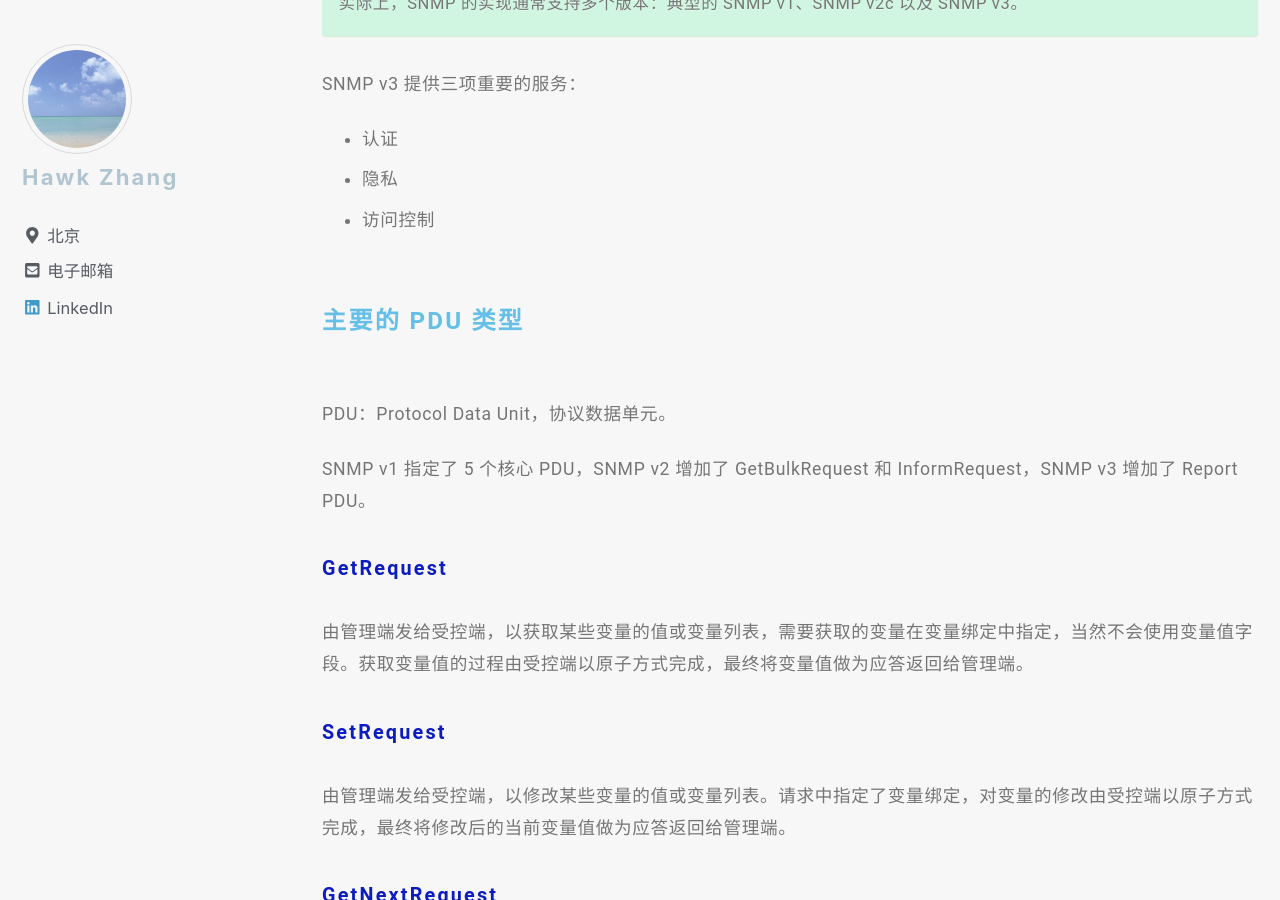
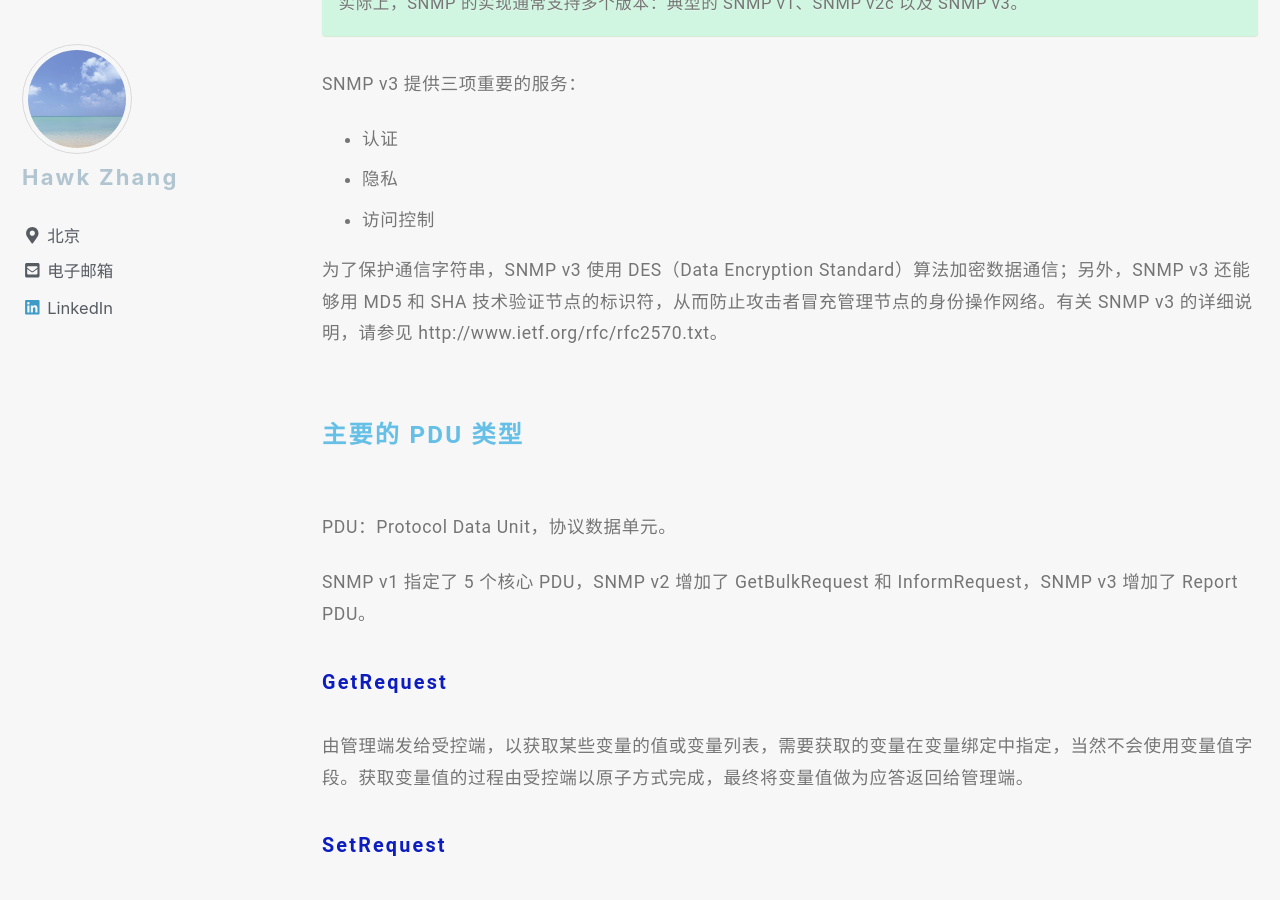
Before and after one commit to narru888/linotes_note, a Jekyll site: the page built from _posts/monitor/zabbix/2018-01-02-monitor.snmp.md, in a window 1280 px wide and 900 px high, scrolled down 5025 px. Built offline with Jekyll 4.4.1, drawn with Linux system fonts in a browser that asks for light colours; nearby versions of some CDN libraries; a script that is not in the unit is left out.

Commit message:
update on 2018-10-20 18:37:01 CST

```diff
--- a/_posts/monitor/zabbix/2018-01-02-monitor.snmp.md
+++ b/_posts/monitor/zabbix/2018-01-02-monitor.snmp.md
@@ -153,7 +153,7 @@ SNMP v3 提供三项重要的服务：
 * 隐私
 * 访问控制
 
-
+为了保护通信字符串，SNMP v3 使用 DES（Data Encryption Standard）算法加密数据通信；另外，SNMP v3 还能够用 MD5 和 SHA 技术验证节点的标识符，从而防止攻击者冒充管理节点的身份操作网络。有关 SNMP v3 的详细说明，请参见 http://www.ietf.org/rfc/rfc2570.txt。
 
 
 
```
